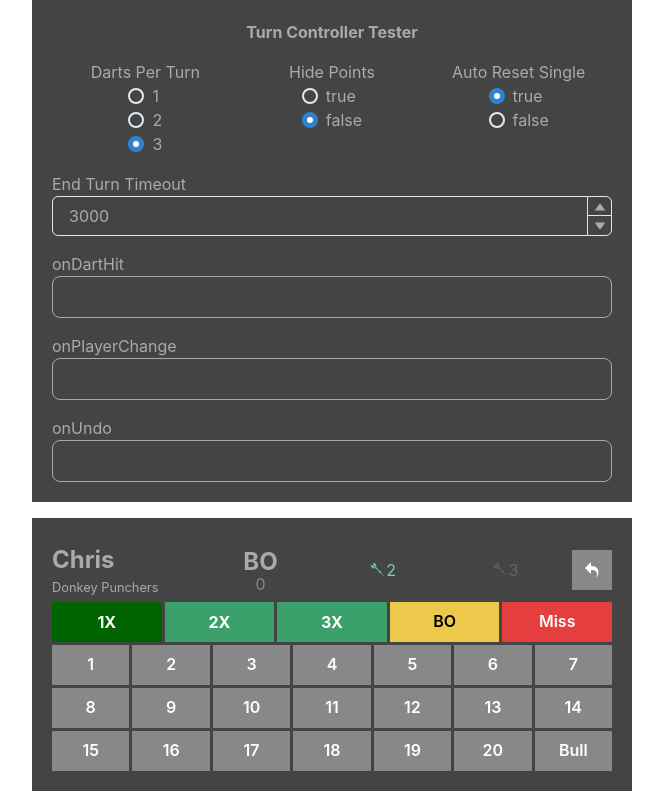
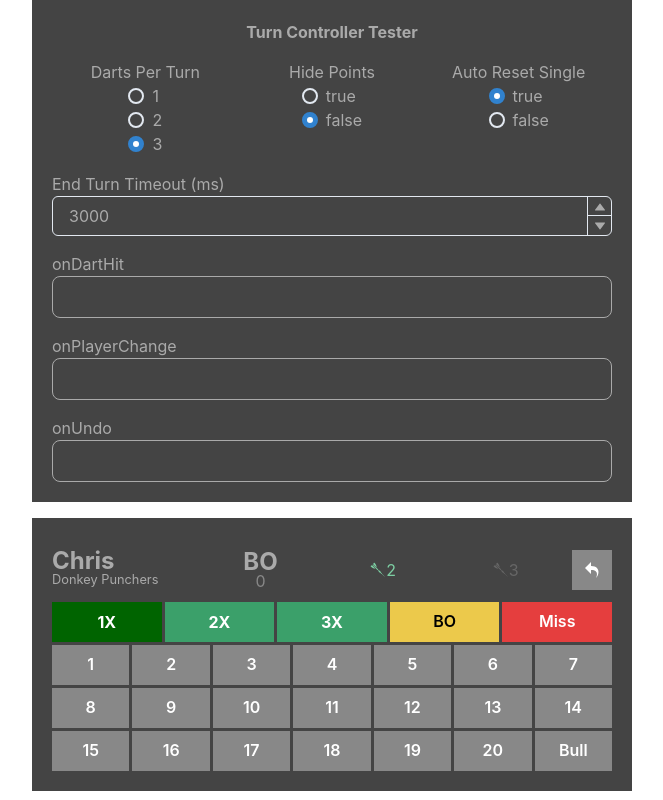
Before and after one commit to pmcg31/dartgameswithfriends.com, a Next.js app: page /test-turn-controller in a window 1280 px wide. Both pictures are taken after a click on the button "BO". Shown: the whole page, without its empty margins (308-971 px from the left). Built offline with nearby package versions, Linux system fonts and the light colour scheme.

Commit message:
Tightened up some styling

```diff
--- a/components/input/turn-controller.tsx
+++ b/components/input/turn-controller.tsx
@@ -127,7 +127,8 @@ export default function TurnController(
     '.playerName': {
       color: 'var(--bright-text-color)',
       fontSize: '1.5rem',
-      fontWeight: 'bold'
+      fontWeight: 'bold',
+      lineHeight: '0.8em'
     },
     '.playerTeam': { color: 'var(--bright-text-color)', fontSize: '0.8rem' }
   };
--- a/components/output/dart-hit-display.tsx
+++ b/components/output/dart-hit-display.tsx
@@ -58,9 +58,10 @@ export default function DartHitDisplay(
       const pointsStr = `${dartHitEventToPoints(props.event)}`;
       pointsDisplay = (
         <Flex
-          marginTop='-0.5rem'
           justifyContent='center'
           alignItems='center'
+          lineHeight='0.2rem'
+          paddingBottom='0.8rem'
           sx={{
             '.points': {
               color: 'var(--middle-text-color)'
--- a/pages/test-turn-controller.tsx
+++ b/pages/test-turn-controller.tsx
@@ -162,7 +162,7 @@ export default function TestTurnController(): JSX.Element {
             </Flex>
           </Grid>
           <Flex paddingTop='1rem' direction='column'>
-            <p>End Turn Timeout</p>
+            <p>End Turn Timeout (ms)</p>
             <NumberInput
               step={250}
               defaultValue={playerChangeTimeout_ms}
```
